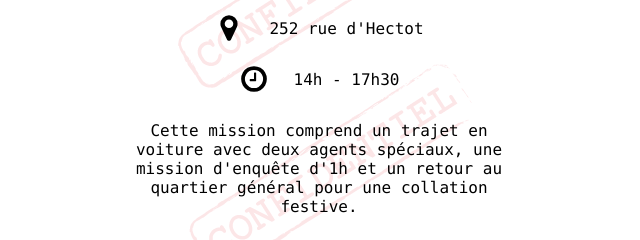
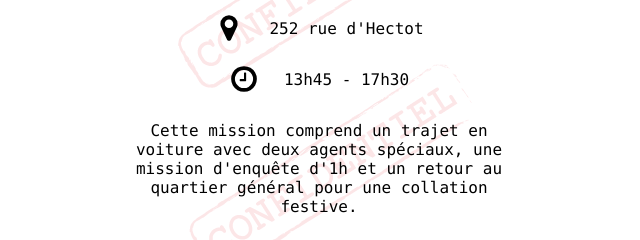
Before and after one commit to AlexisDeperrois/InvitAgentB, a plain HTML site: page invite-agentB.html in a window 1280 px wide. Shown: the part 388-628 px from the top of the page, 321-961 px from the left. Drawn offline with Linux system fonts and the light colour scheme.

Commit message:
modif heure début

```diff
--- a/invite-agentB.html
+++ b/invite-agentB.html
@@ -36,7 +36,7 @@
 
         <div class= "paragraphe">
             <img src="./imgs/clock-o.svg" class="icone" alt="">
-            <p> 14h - 17h30 </p>
+            <p> 13h45 - 17h30 </p>
         </div>
 
         <p> Cette mission comprend un trajet en voiture avec deux agents spéciaux, une mission d'enquête d'1h et un retour au quartier général pour une collation festive.</p>
```
Also changed, not shown: invite-agentE.html (+1 -1 lines), invite-agentF.html (+1 -1 lines), invite-agentG.html (+1 -1 lines), invite-agentL.html (+1 -1 lines), invite-agentS.html (+1 -1 lines).
